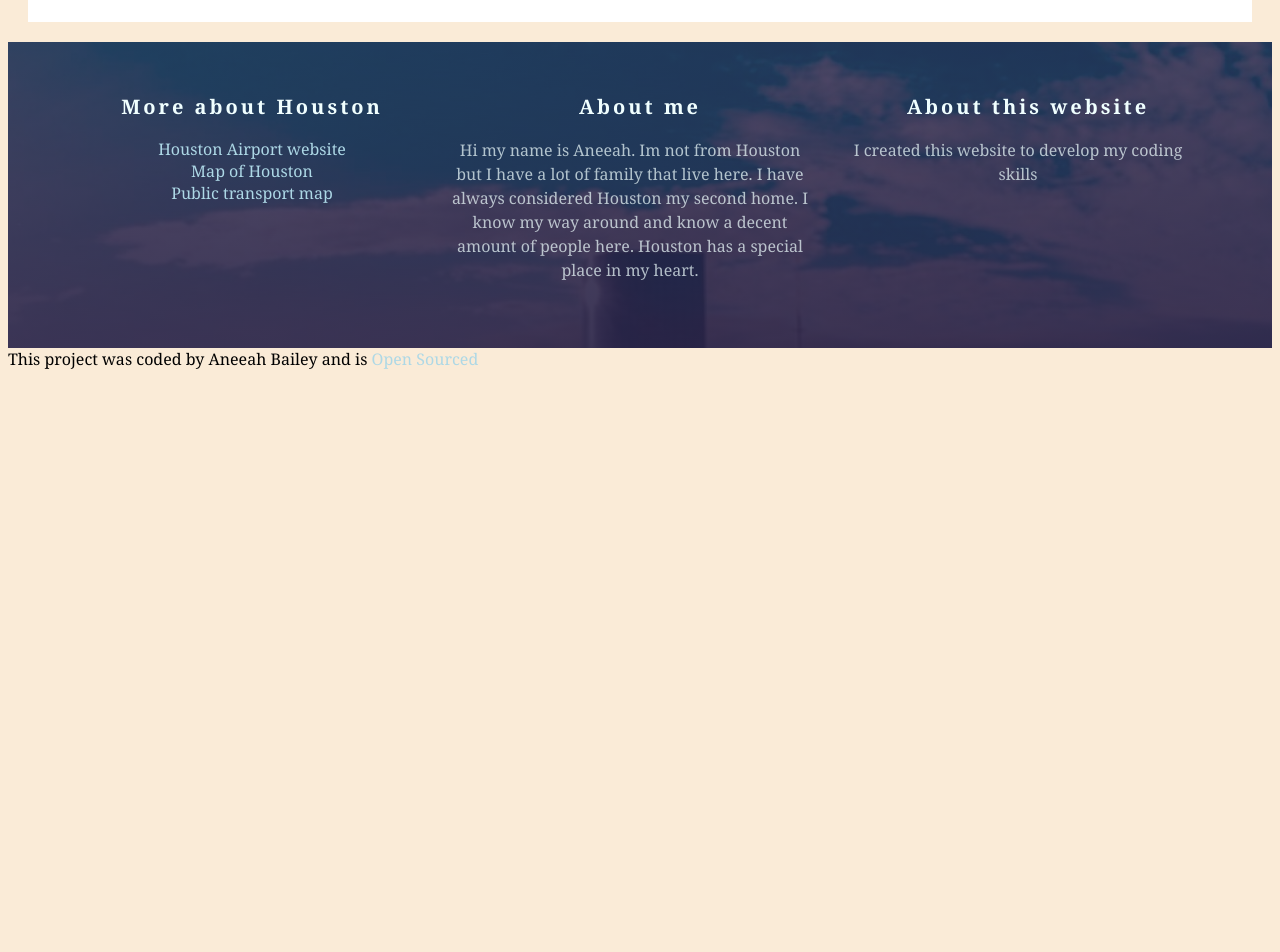
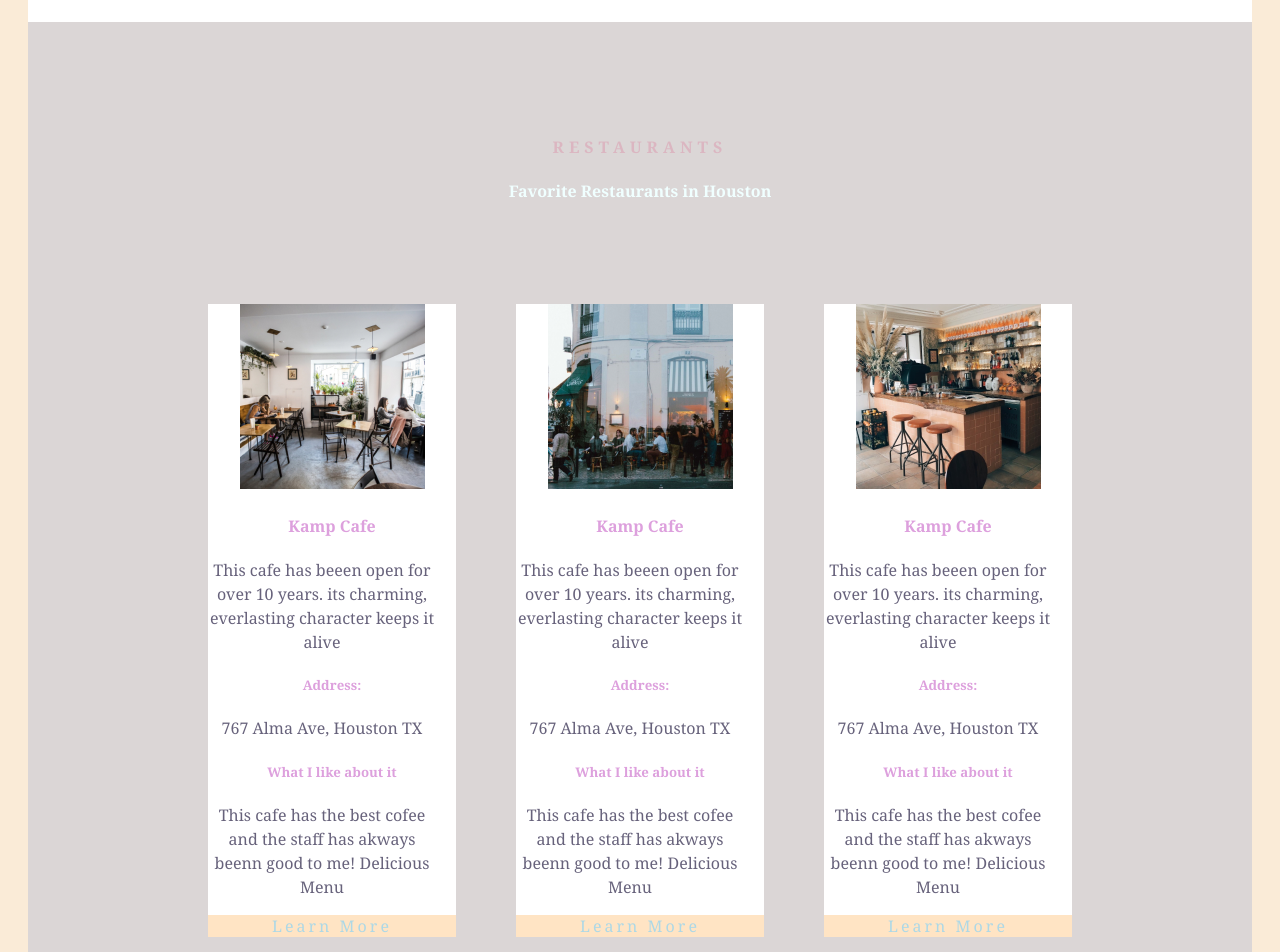
Before and after one commit to AneeahBaby/newproject24, a plain HTML site: page index.html in a window 1280 px wide. Shown: the part 1440-2392 px from the top of the page. Before the commit the page ends 1818 px from the top, so only its background shows below. Drawn offline with Linux system fonts and the light colour scheme.

Commit message:
travel cards html & CSS

```diff
--- a/index.html
+++ b/index.html
@@ -39,15 +39,55 @@ in this Southern hospitality meets urban chic city.
 Come explore YOUR Houston!</p>
         </div>
 </section>
-</main>
 
-</div>
+
+
  </section>
     <footer>
+         <section class="secondary">
+        <h2 class="rest">Restaurants</h2>
+        <h4 class="fav">Favorite Restaurants in Houston</h4>
+        <div class="grid grid-3-columns">
+            <div class="card">
+               <img src="images/heim.png" class="img-responsive"/>
+             <h4>Kamp Cafe</h4>
+             <p>This cafe has beeen open for over 10 years. its charming, everlasting character keeps it alive </p>
+             <h5>Address:</h5>
+             <p>767 Alma Ave, Houston TX</p>
+             <h5>What I like about it</h5>
+             <p>This cafe has the best cofee and the staff has akways beenn good to me! Delicious Menu</p>
+             <a href="" class="button4"> Learn More</a>
+            </div>
+
+             <div class="card">
+               <img src="images/janis.png" class="img-responsive"/>
+             <h4>Kamp Cafe</h4>
+             <p>This cafe has beeen open for over 10 years. its charming, everlasting character keeps it alive </p>
+             <h5>Address:</h5>
+             <p>767 Alma Ave, Houston TX</p>
+             <h5>What I like about it</h5>
+             <p>This cafe has the best cofee and the staff has akways beenn good to me! Delicious Menu</p>
+             <a href="" class="button4"> Learn More</a>
+            </div>
+
+             <div class="card">
+               <img src="images/seagull.png" class="img-responsive"/>
+             <h4>Kamp Cafe</h4>
+             <p>This cafe has beeen open for over 10 years. its charming, everlasting character keeps it alive </p>
+             <h5>Address:</h5>
+             <p>767 Alma Ave, Houston TX</p>
+             <h5>What I like about it</h5>
+             <p>This cafe has the best cofee and the staff has akways beenn good to me! Delicious Menu</p>
+             <a href="" class="button4"> Learn More</a>
+            </div>
+        </div>
+
+
+    </section>
         <section class="grid">
         <div>
 
-        <h3>
+        <h3 class="asif">
             More about Houston
         </h3>
         <ul>
@@ -63,18 +103,20 @@ Come explore YOUR Houston!</p>
         </ul>
         </div>
         <div>
-            <h3>About me</h3>
-            <p> Hi my name is Aneeah. Im not from Houston
+            <h3 class="asif">About me</h3>
+            <p class="lem"> Hi my name is Aneeah. Im not from Houston
                 but I have a lot of family that live here.
                 I have always considered Houston my second home.
                 I know my way around and know a decent amount of people here.
                 Houston has a special place in my heart.</p>
         </div>
     <div>
-            <h3>About this website</h3>
-            <p> I created this website to develop my coding skills</p>
+            <h3 class="asif">About this website</h3>
+            <p class="lem"> I created this website to develop my coding skills</p>
         </div>
+    </div>
     </section>
+</main>
     </footer>
 </div>
 </body>
--- a/src/styles.css
+++ b/src/styles.css
@@ -19,6 +19,7 @@ h3 {
     line-height: 1.5;
     letter-spacing: 3px;
     margin: 0;
+
 }
 header {
     background-image: linear-gradient(rgba(0,0,0,0.4), rgba(0,0,0,0.4)),
@@ -79,9 +80,9 @@ line-height: 30px;
     padding: 20px
 }
  section {
-    max-width: 1200px;
+    max-width: 100%;
     margin: 0 auto;
-    padding: 100px 0;
+    padding: 100px;
 
 
  }
@@ -136,3 +137,41 @@ margin-top: 30px;
      text-align: center;
      padding: 32px;
 }
+section.secondary {
+    background: #dbd6d6;
+    text-align: center;
+}
+.asif {
+    color: aliceblue;
+}
+.lem {
+    color: aliceblue;
+}
+.rest {
+    color: palevioletred;
+
+}
+.fav {
+    text-size-adjust: 40px;
+}
+.grid-3-columns {
+    grid-template-columns: 1fr 1fr 1fr;
+}
+.card {
+    background-color: white;
+    margin: 30px;
+}
+
+.card h4 {
+    color:plum
+}
+.card h5{
+    color: plum;
+}
+.button4 {
+    background-color: bisque;
+    display: block;
+    letter-spacing: 3px;
+    font-weight: 300px;
+
+}
```
Also changed, not shown: images/heim.png (added), images/janis.png (added), images/seagull.png (added), 1 other file.
